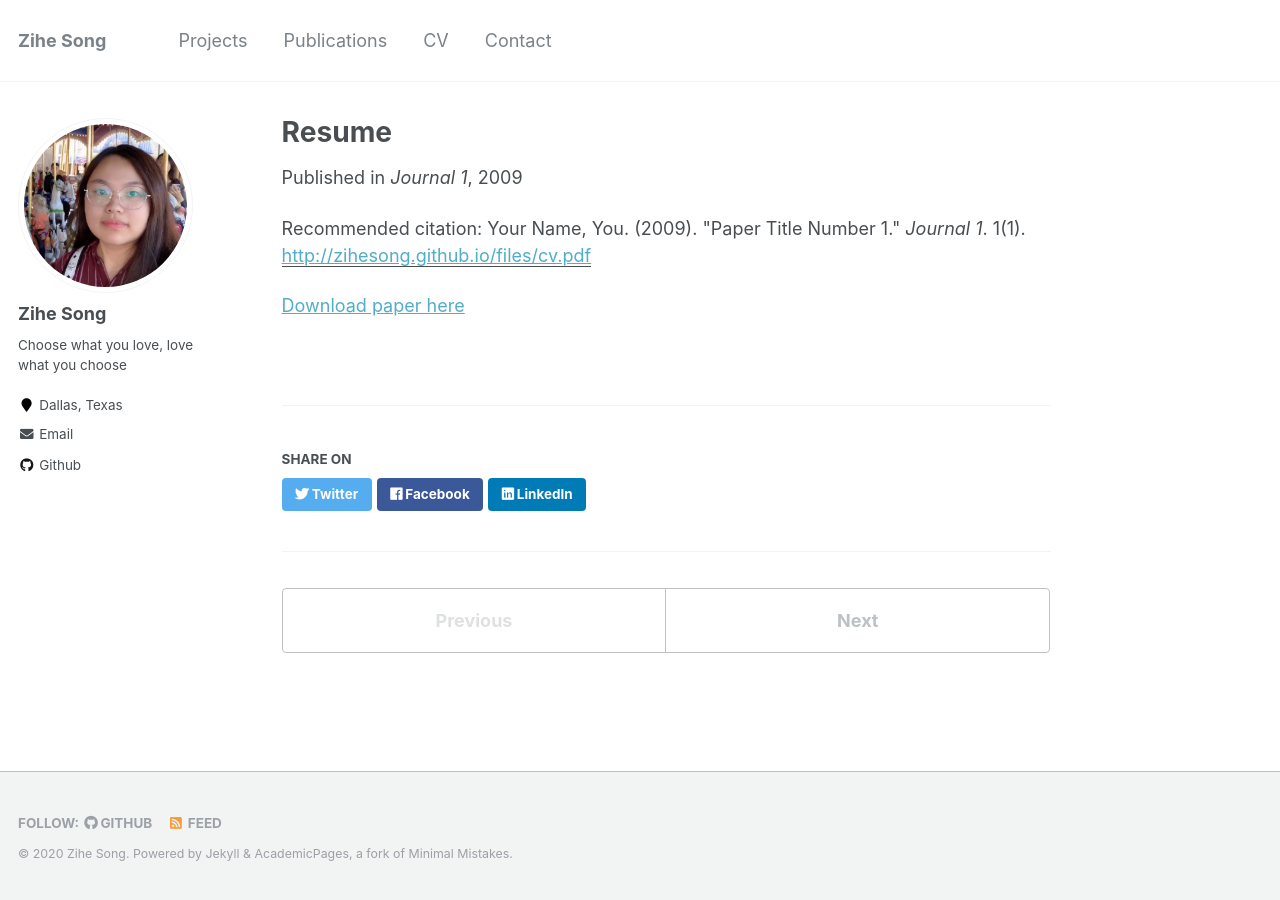
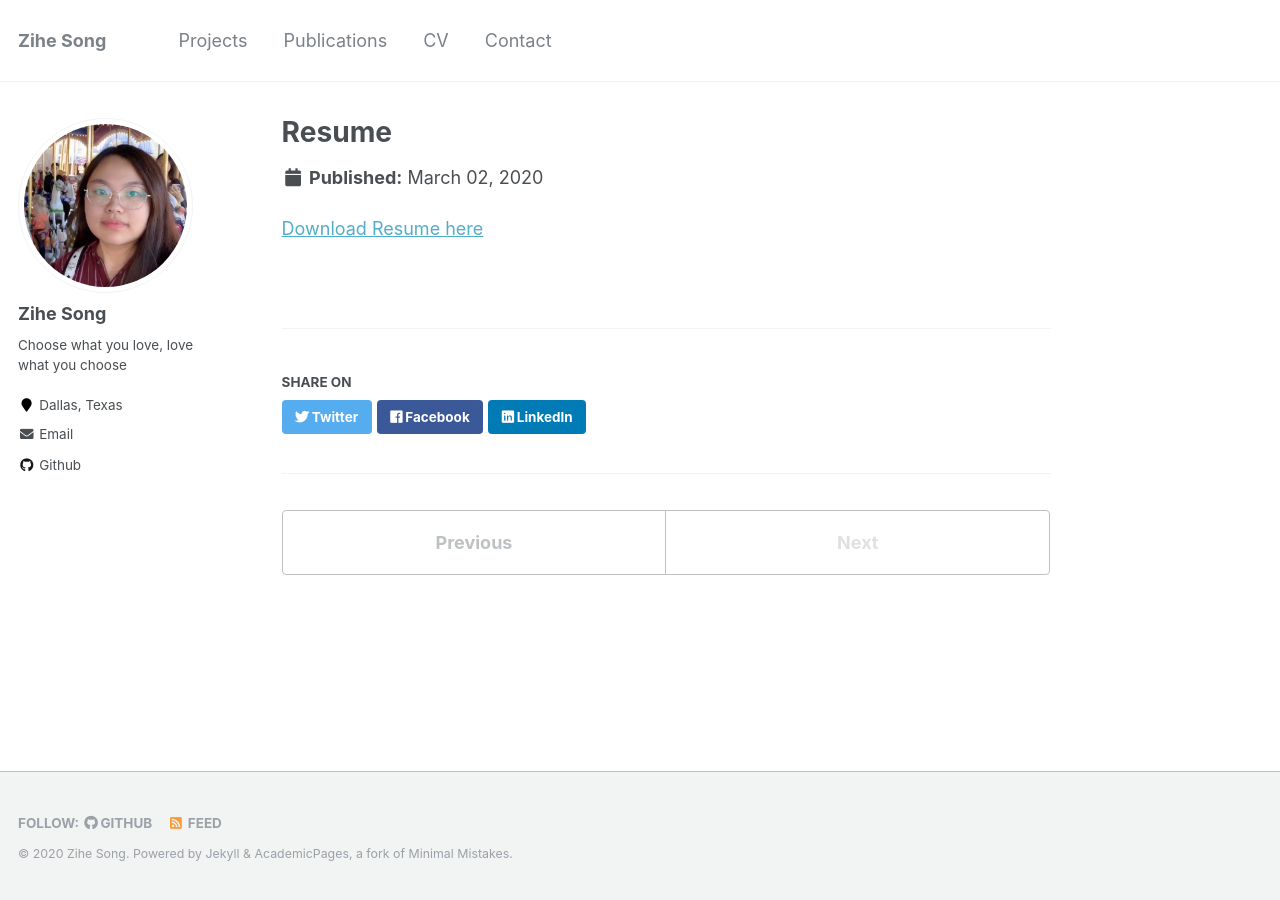
Before and after one commit to zihesong/zihesong.github.io, a Jekyll site: the page built from _publications/cv.md, in a window 1280 px wide. Built offline with Jekyll 4.4.1, drawn with Linux system fonts in a browser that asks for light colours.

Commit message:
Update cv.md

```diff
--- a/_publications/cv.md
+++ b/_publications/cv.md
@@ -2,11 +2,7 @@
 title: "Resume"
 collection: publications
 permalink: /cv
-excerpt: 'This paper is about the number 1. The number 2 is left for future work.'
-date: 2009-10-01
-venue: 'Journal 1'
 paperurl: 'http://zihesong.github.io/files/cv.pdf'
-citation: 'Your Name, You. (2009). &quot;Paper Title Number 1.&quot; <i>Journal 1</i>. 1(1).'
 ---
 
-[Download paper here](http://zihesong.github.io/files/cv.pdf)
+[Download Resume here](http://zihesong.github.io/files/cv.pdf)
```
